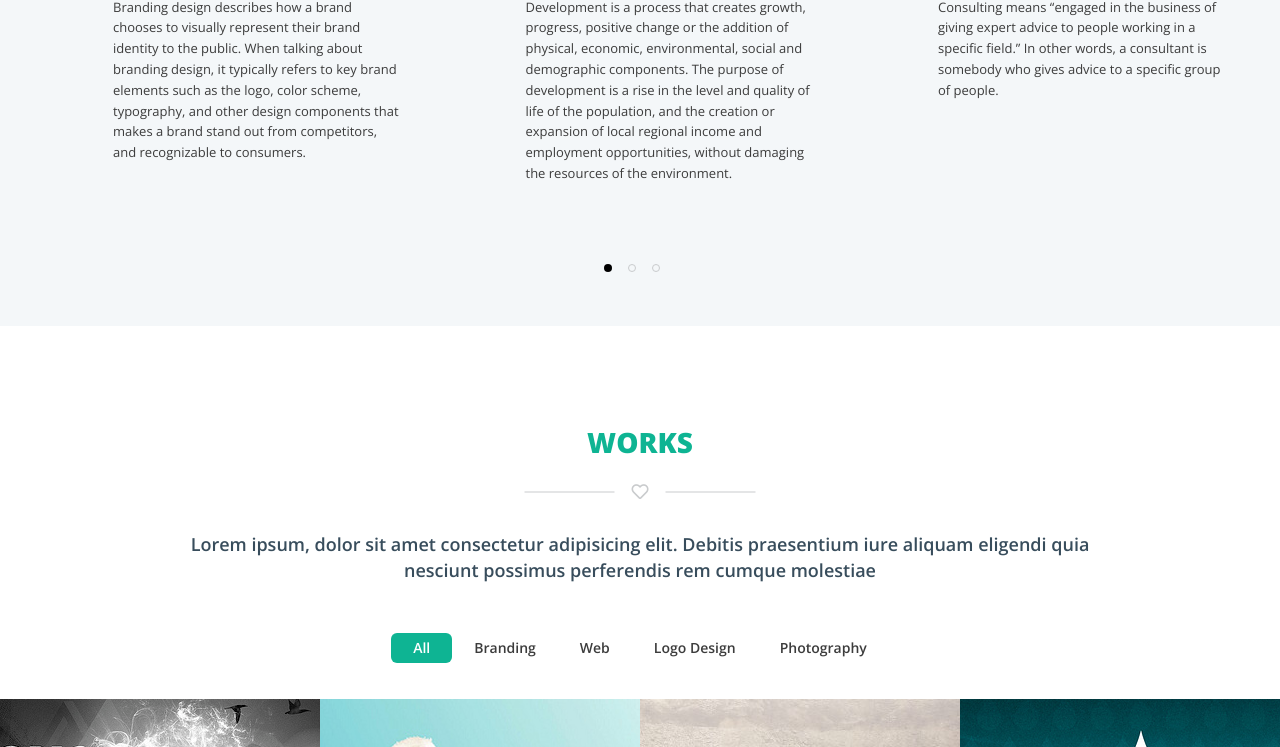
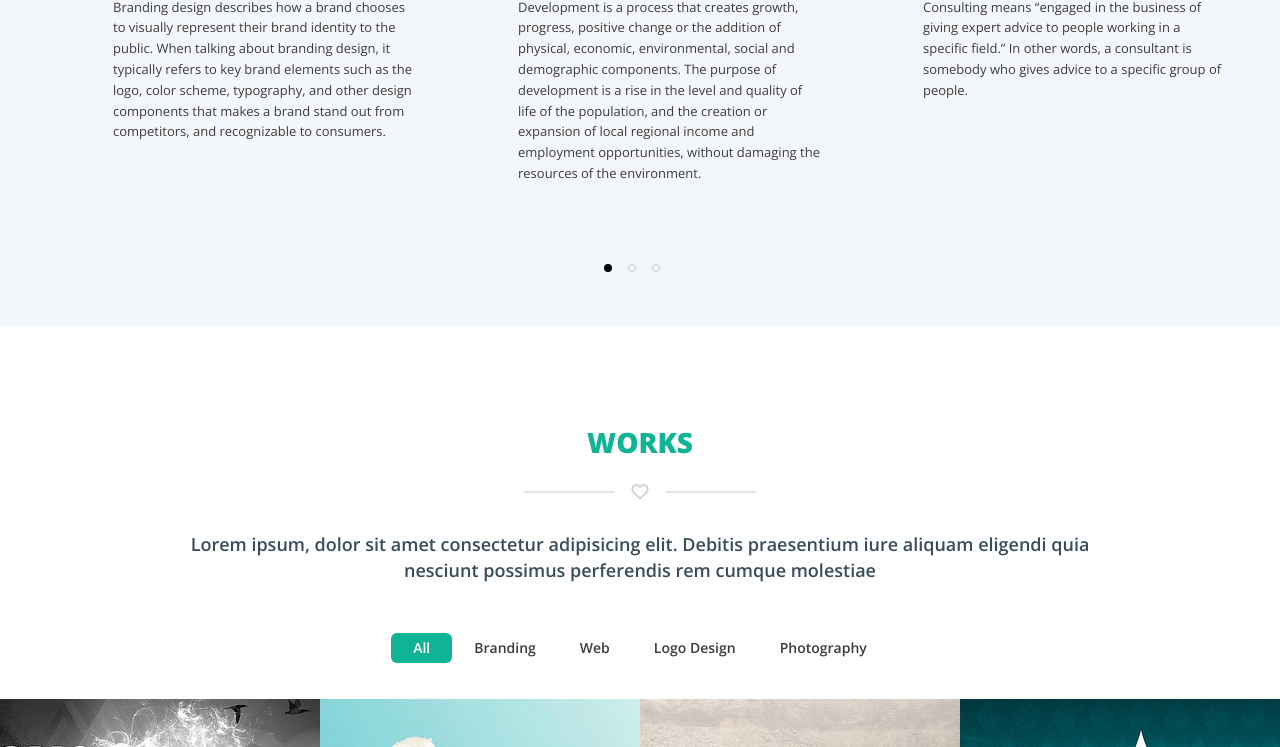
Before and after one commit to ngoquangthanh373/tranning, a website built with webpack: page app/index.html in a window 1280 px wide. Shown: the part 1036-1783 px from the top of the page. Built offline with nearby package versions, Linux system fonts and the light colour scheme.

Commit message:
refactor (features): refactor css

```diff
--- a/app/assets/scss/pages/_features.scss
+++ b/app/assets/scss/pages/_features.scss
@@ -9,6 +9,7 @@
 		justify-content: space-between;
 		align-items: stretch;
 		flex-wrap: wrap;
+		margin-left: calc(-1 * var(--spacing));
 		@media screen and (max-width: 767px) {
 			--columns: 1;
 			--spacing: 0;
@@ -20,6 +21,7 @@
 		.features__wrapper {
 			width: calc(calc(100% / var(--columns)) - var(--spacing));
 			margin-bottom: 80px;
+			margin-left: var(--spacing);
 			display: flex;
 			@media screen and (max-width: 414px) {
 				flex-direction: column;
```
Also changed, not shown: app/assets/css/styles.css. Lines whose indentation alone changed are shown as unchanged.
